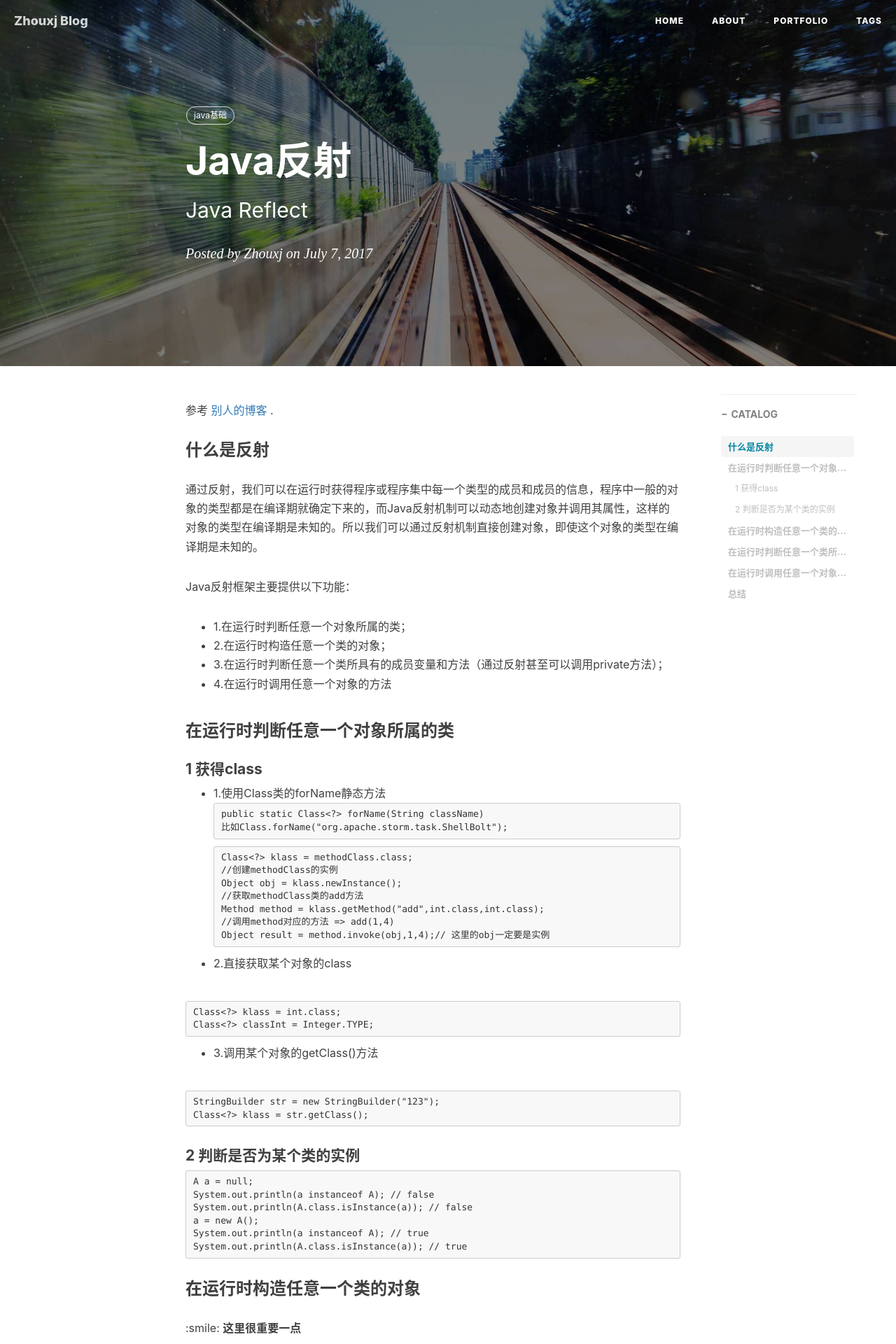
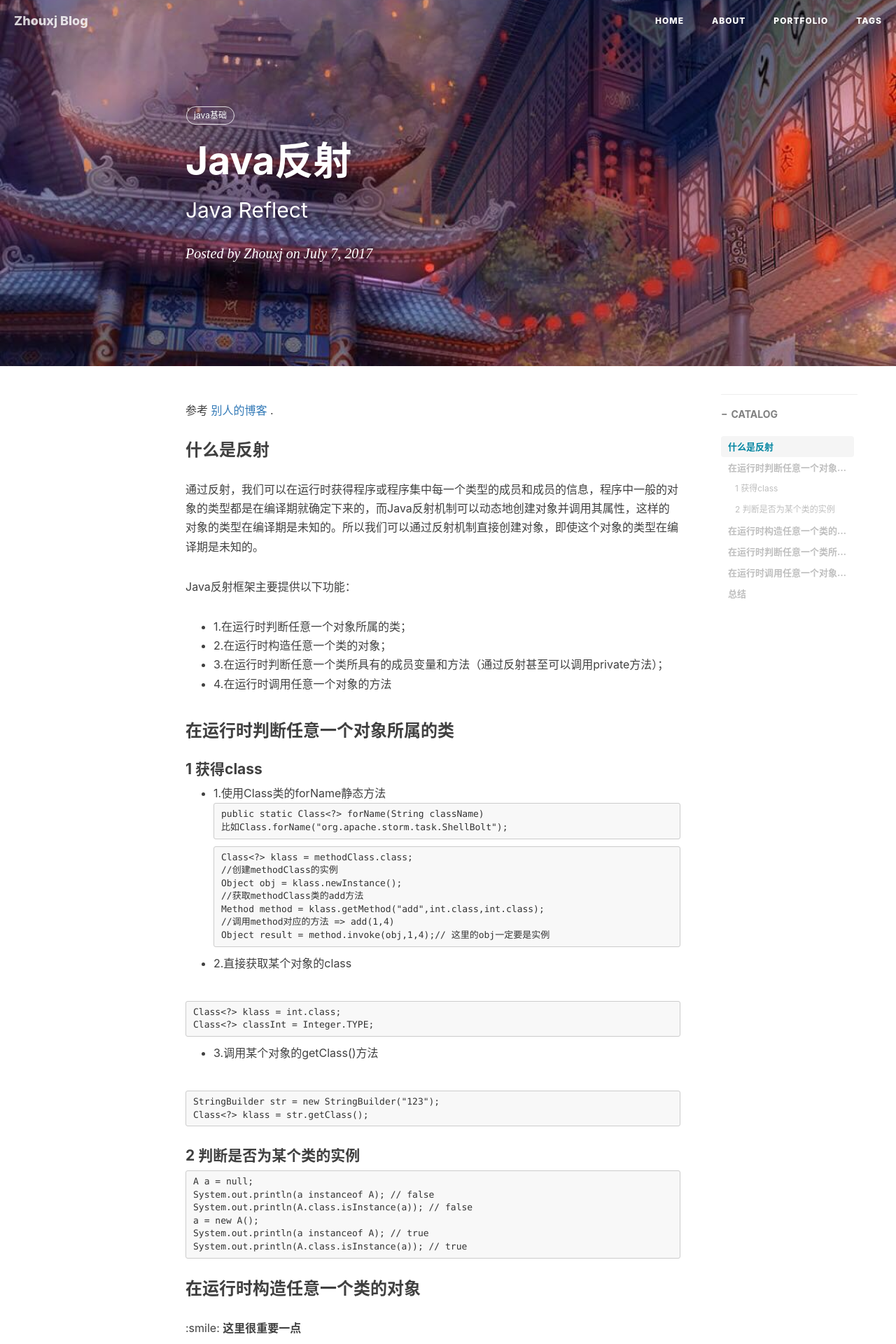
Before and after one commit to archer811/archer811.github.io, a Jekyll site: the page built from _posts/2017-07-07-Java-reflect.markdown, in a window 1280 px wide. Shown: the top 1920 px of the page at 70% size. Built offline with Jekyll 4.4.1, drawn with Linux system fonts in a browser that asks for light colours; nearby versions of some CDN libraries; comment, search, counter and statistics services are not loaded.

Commit message:
modify post picture

```diff
--- a/_posts/2017-07-07-Java-reflect.markdown
+++ b/_posts/2017-07-07-Java-reflect.markdown
@@ -4,7 +4,7 @@ title:      "Java反射"
 subtitle:   "Java Reflect"
 date:       2017-07-07 12:00:00
 author:     "Zhouxj"
-header-img: "img/post-bg-2015.jpg"
+header-img: "img/post-bg-javareflect.jpg"
 catalog: true
 comments: true
 tags:
```
Also changed, not shown: img/post-bg-javareflect.jpg (added).
